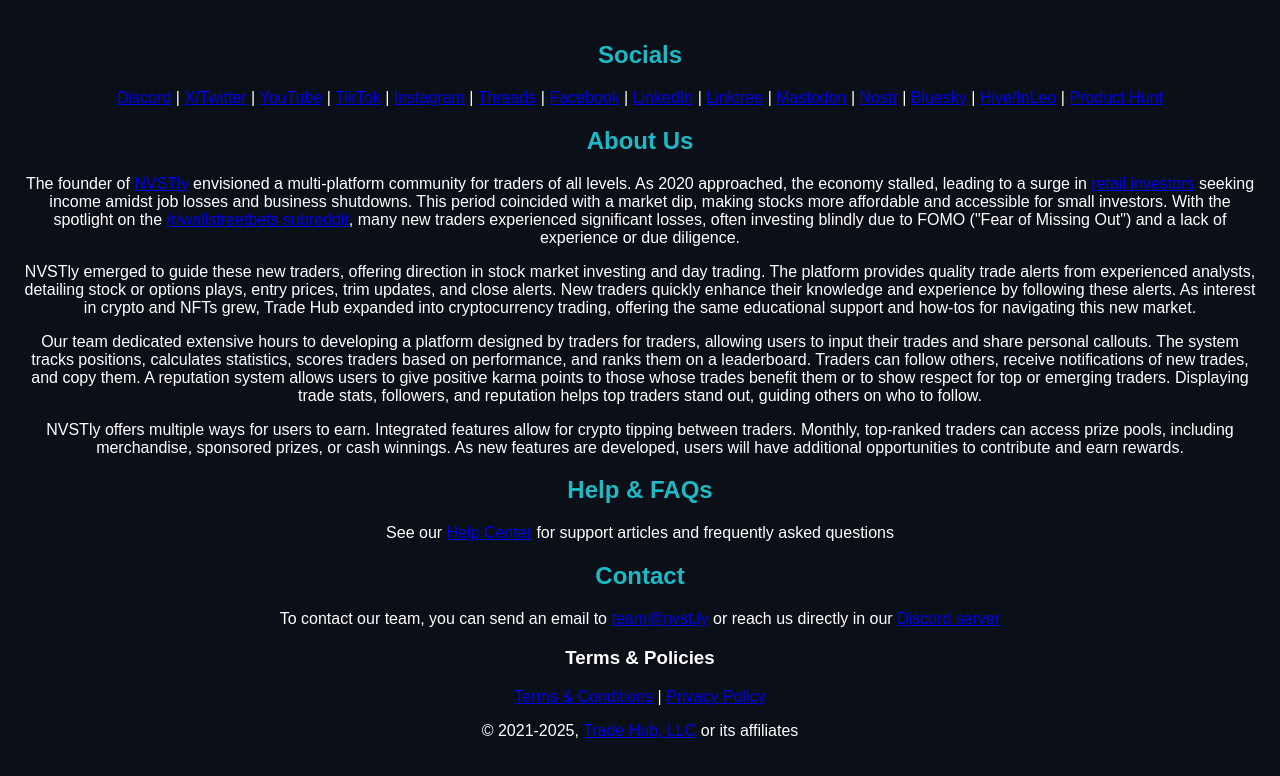
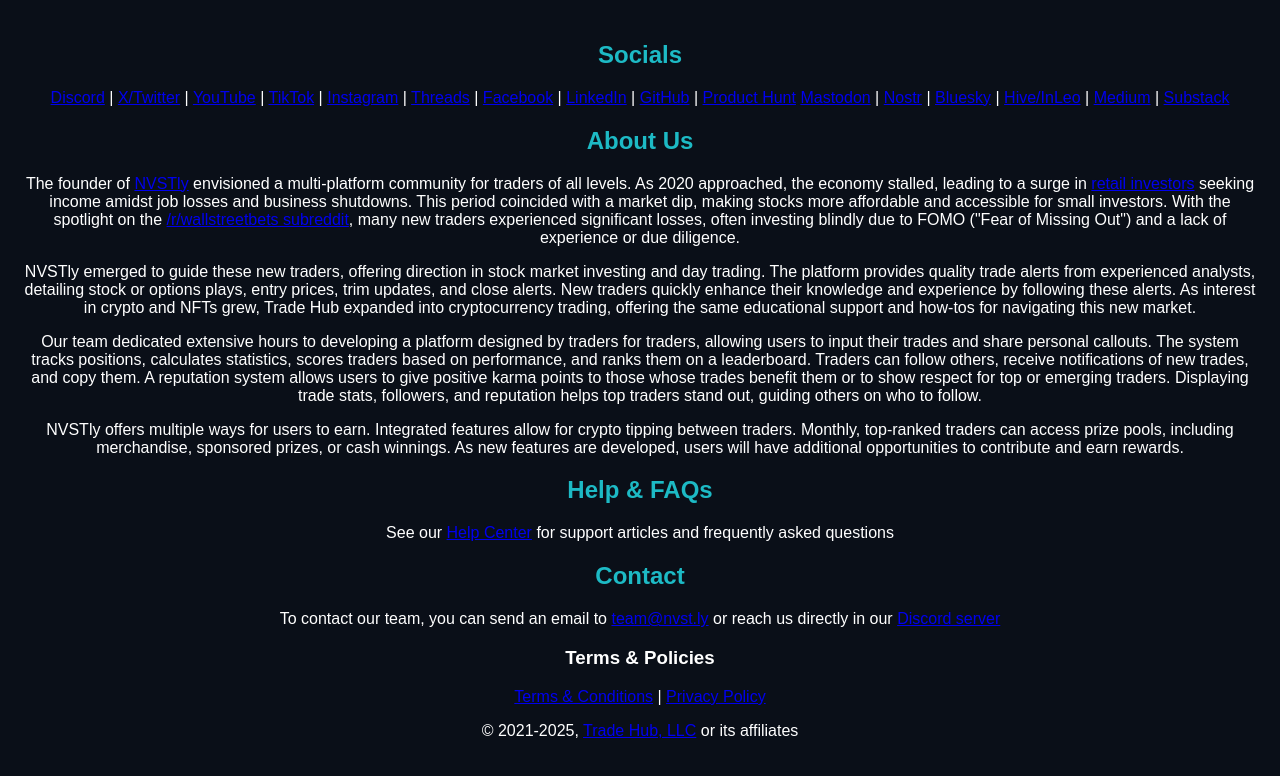
Before and after one commit to just-rich/just-rich.github.io, a plain HTML site: page index.html in a window 1280 px wide. Shown: the part 6819-7595 px from the top of the page. Drawn offline with Linux system fonts and the light colour scheme.

Commit message:
Update index.html

```diff
--- a/index.html
+++ b/index.html
@@ -152,12 +152,14 @@
       <a href="https://nvstly.com/go/threads" target="_blank">Threads</a> |
       <a href="https://nvstly.com/go/facebook" target="_blank">Facebook</a> |
       <a href="https://nvstly.com/go/linkedin" target="_blank">LinkedIn</a> |
-      <a href="https://nvstly.com/go/linktree" target="_blank">Linktree</a> |
+      <a href="https://nvstly.com/go/github" target="_blank">GitHub</a> |
+      <a href="https://nvstly.com/go/producthunt" target="_blank">Product Hunt</a>
       <a href="https://nvstly.com/go/mastodon" target="_blank">Mastodon</a> |
       <a href="https://nvstly.com/go/nostr" target="_blank">Nostr</a> |
       <a href="https://nvstly.com/go/bsky" target="_blank">Bluesky</a> |
       <a href="https://nvstly.com/go/hive" target="_blank">Hive/InLeo</a> |
-      <a href="https://nvstly.com/go/producthunt" target="_blank">Product Hunt</a>
+      <a href="https://nvstly.com/go/medium" target="_blank">Medium</a> |
+      <a href="https://nvstly.com/go/substack" target="_blank">Substack</a>
     </p>
 
     <h2>About Us</h2>
```
